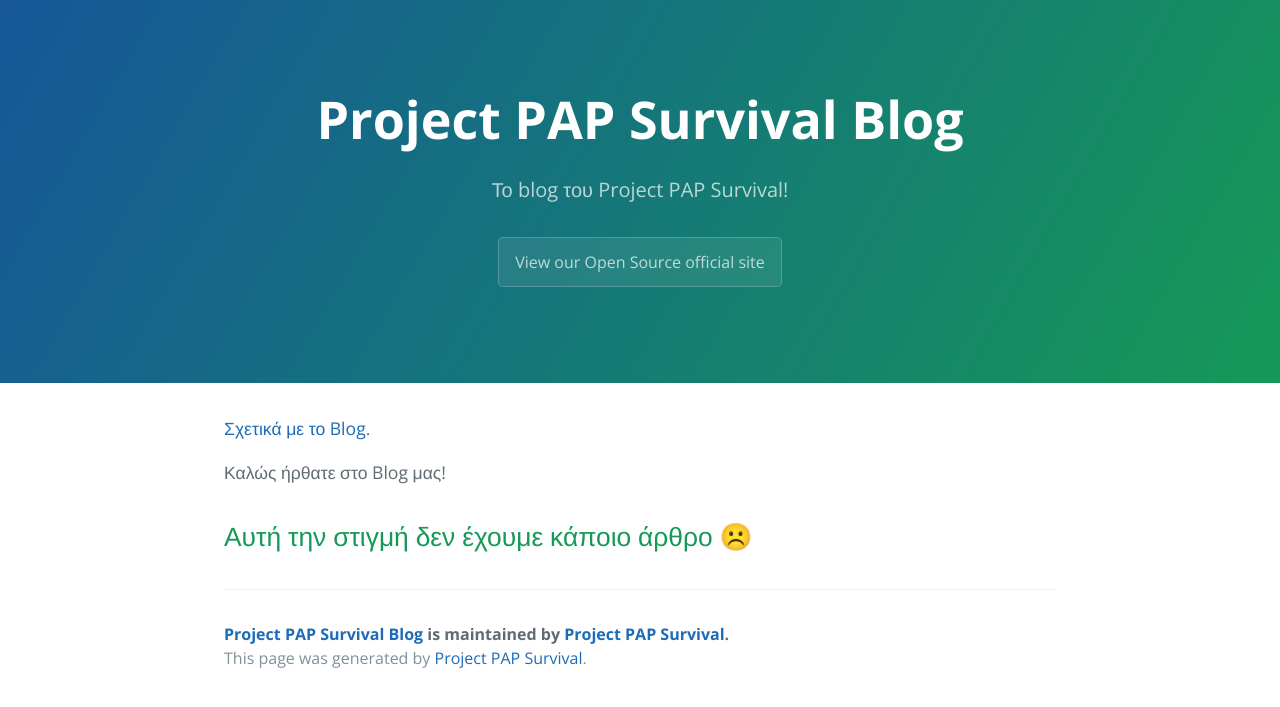
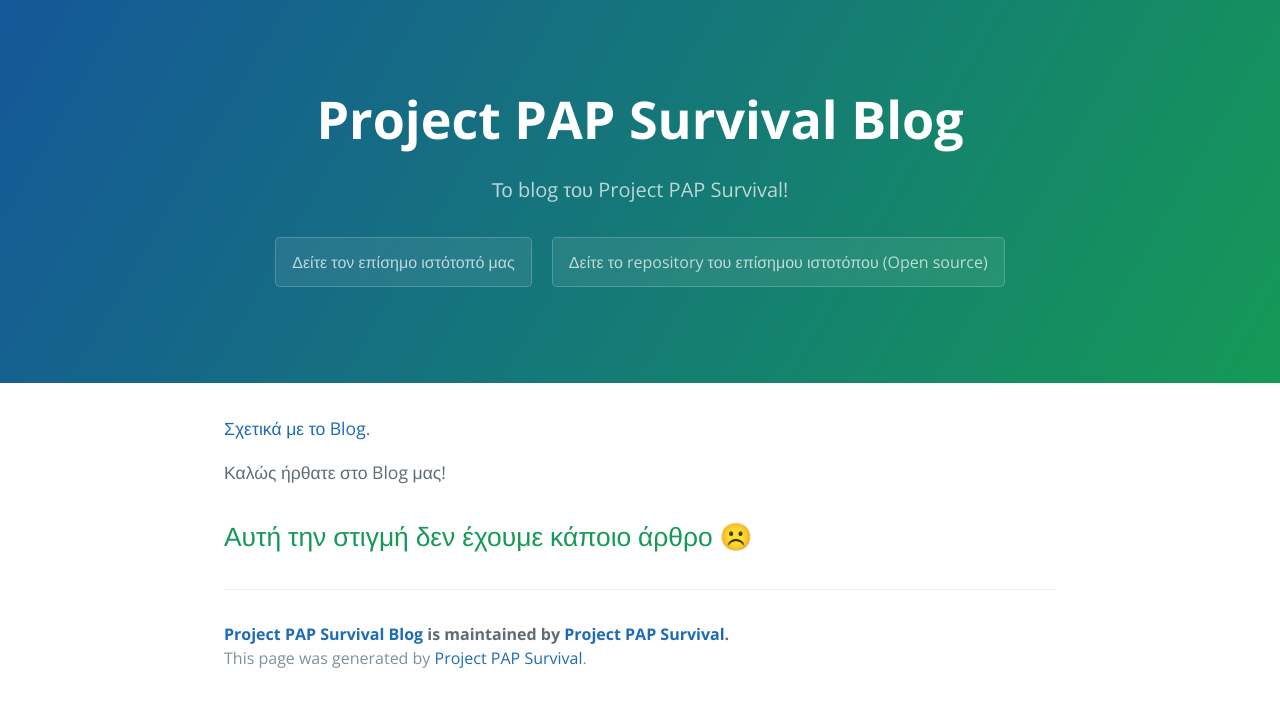
Before and after one commit to kostaspapoutsisweb/projectpapsurvivalblog, a Jekyll site: the page built from index.md, in a window 1280 px wide. Shown: the top 707 px of the page. Built offline with Jekyll 4.4.1, drawn with Linux system fonts in a browser that asks for light colours.

Commit message:
Update projectpapsurvivalblog.html

```diff
--- a/_layouts/projectpapsurvivalblog.html
+++ b/_layouts/projectpapsurvivalblog.html
@@ -19,7 +19,8 @@
       <h1 class="project-name">{{ page.title | default: site.title | default: site.github.repository_name }}</h1>
       <h2 class="project-tagline">{{ page.description | default: site.description | default: site.github.project_tagline }}</h2>
       {% if site.github.is_project_page %}
-        <a href="https://github.com/kostaspapoutsisweb/projectpapsurvival" class="btn">View our Open Source official site</a>
+        <a href="https://github.com/kostaspapoutsisweb/projectpapsurvival" class="btn">Δείτε τον επίσημο ιστότοπό μας</a>
+        <a href="https://github.com/kostaspapoutsisweb/projectpapsurvival" class="btn">Δείτε το repository του επίσημου ιστοτόπου (Open source)</a>
       {% endif %}
       {% if site.show_downloads %}
         <a href="{{ site.github.zip_url }}" class="btn">Download .zip</a>
```
